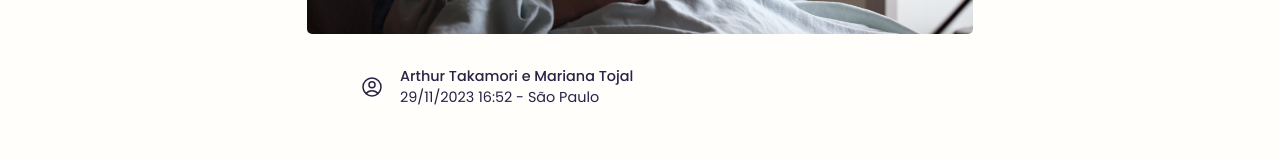
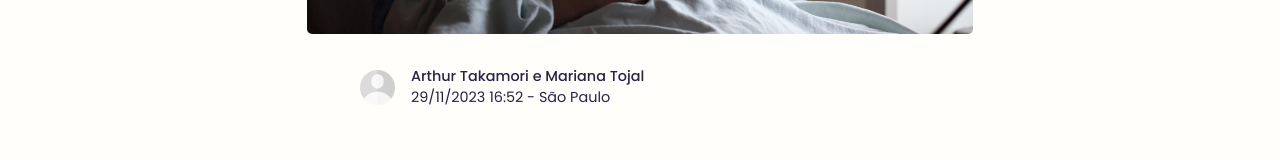
Before and after one commit to MarianaTThainara/gs_hapvida, a plain HTML site: page doencas_transmissiveis.html in a window 1280 px wide. Shown: the part 719-879 px from the top of the page. Drawn offline with Linux system fonts and the light colour scheme.

Commit message:
adicionando img profile nos post

```diff
--- a/doencas_transmissiveis.html
+++ b/doencas_transmissiveis.html
@@ -47,9 +47,7 @@
 
             <div class="blog-actor">
 
-                <svg xmlns="http://www.w3.org/2000/svg" fill="none" viewBox="0 0 24 24" stroke-width="1.5" stroke="currentColor" style="width: 1.5rem;">
-                    <path stroke-linecap="round" stroke-linejoin="round" d="M17.982 18.725A7.488 7.488 0 0012 15.75a7.488 7.488 0 00-5.982 2.975m11.963 0a9 9 0 10-11.963 0m11.963 0A8.966 8.966 0 0112 21a8.966 8.966 0 01-5.982-2.275M15 9.75a3 3 0 11-6 0 3 3 0 016 0z" />
-                </svg>
+                <img src="img/profile.png" alt="Perfil dos autores" width="35px">
 
                 <div>
 
```
Also changed, not shown: melhoria_saude.html (+1 -3 lines), mortalidade_infantil.html (+1 -3 lines).
